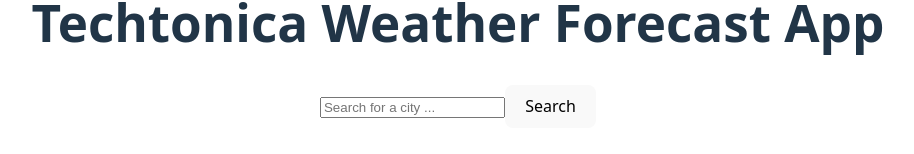
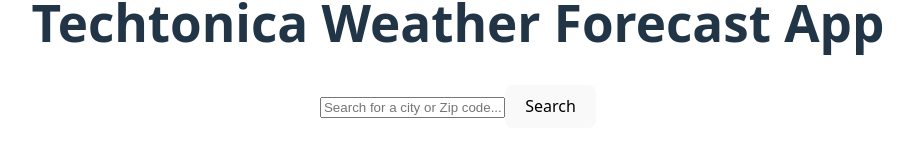
Before and after one commit to sylviajsy/weather-app, a React (Vite) app in the folder client/: page / in a window 1280 px wide. Shown: the part 356-510 px from the top of the page, without its empty margins (182-1096 px from the left). Built offline with nearby package versions, Linux system fonts and the light colour scheme; no server answers.

Commit message:
Add placeholder to form

```diff
--- a/client/src/WeatherForm.jsx
+++ b/client/src/WeatherForm.jsx
@@ -17,7 +17,7 @@ const WeatherForm = ({ onSearch }) => {
             type='text'
             id='city'
             name='city'
-            placeholder='Search for a city ...'
+            placeholder='Search for a city or Zip code...'
             required
             value={input}
             onChange={(e) => setInput(e.target.value)}
```
